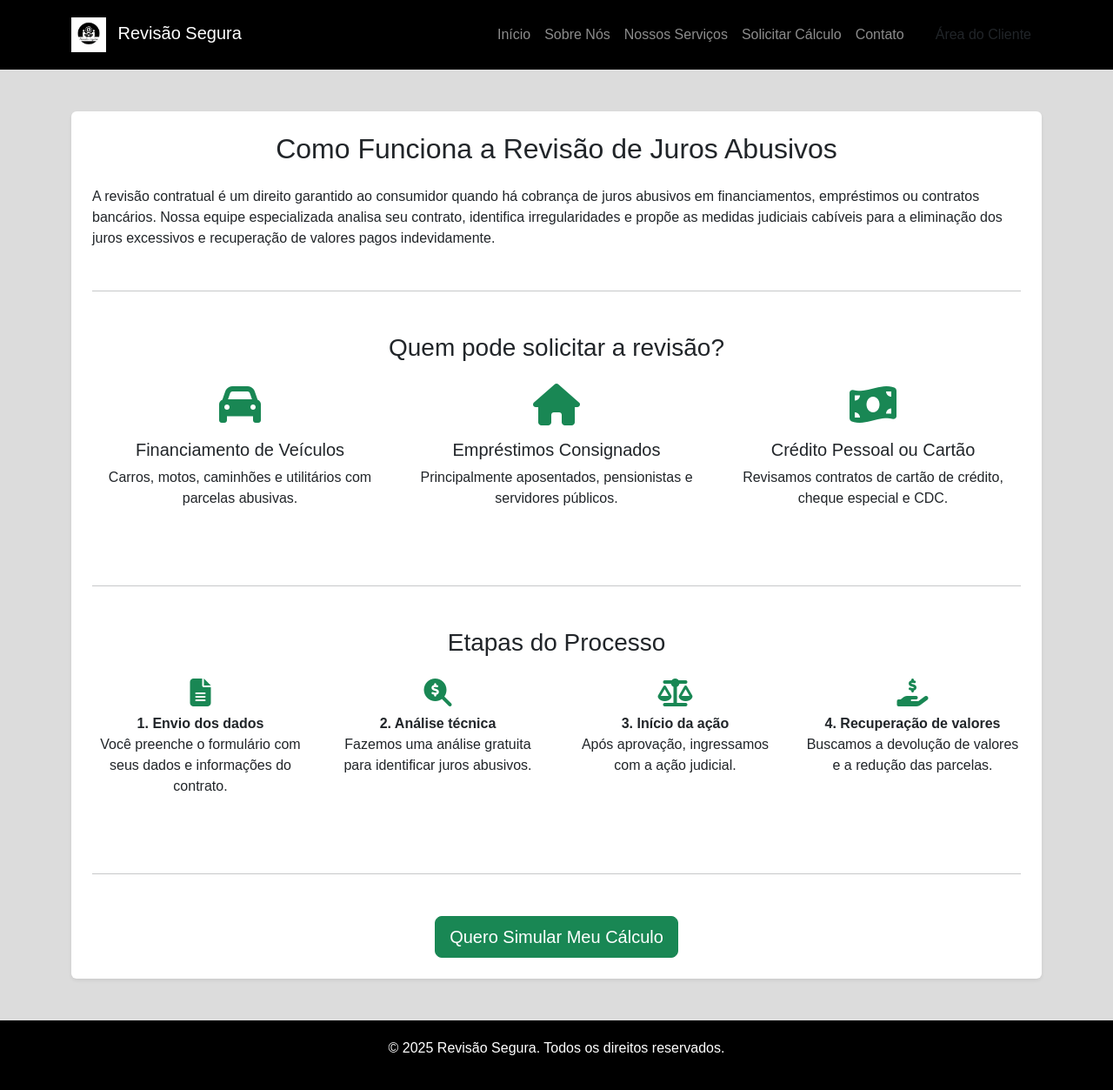
After one commit to revisaosegura/siterevisaosegura, a Django app: page /servicos/ in a window 1280 px wide. The commit adds this page. Shown: the whole page at 87% size. Run offline with Django 5.2, Linux system fonts and the light colour scheme.

Commit message:
🚀 Atualizações gerais no projeto revisao_segura

```diff
--- a/revisao_segura/settings.py
+++ b/revisao_segura/settings.py
@@ -23,7 +23,9 @@ ROOT_URLCONF = "revisao_segura.urls"
 
 # 🔹 Configuração do Banco de Dados PostgreSQL
 DATABASES = {
-    'default': dj_database_url.config(default='postgresql://siterevisaosegura_db_user:kmMn1GLtxNluXUOEY1TvJZyOxIiZJCHx@dpg-cv0g1dlsvqrc738r0r4g-a.oregon-postgres.render.com/siterevisaosegura_db')
+    'default': dj_database_url.parse(
+        'postgresql://revisao_user:wReqJqaDOzMkVy8uayvgjywRFblPQOwx@dpg-d0n2itt6ubrc73a1mhkg-a.oregon-postgres.render.com/revisao'
+    )
 }
 
 # Debug: Mostrar a configuração do banco
@@ -45,6 +47,7 @@ INSTALLED_APPS = [
     # Aplicativos internos
     'revisao_segura.usuarios',
     'revisao_segura.boletos',
+    'revisao_segura',
 ]
 
 # 🔹 Middlewares
--- a/revisao_segura/urls.py
+++ b/revisao_segura/urls.py
@@ -2,7 +2,7 @@ from django.contrib import admin
 from django.urls import path, include
 from django.conf import settings
 from django.conf.urls.static import static
-from revisao_segura.views import home, sobre, contato, upload_documento
+from revisao_segura.views import home, sobre, contato, upload_documento, calculo_view, servicos
 
 urlpatterns = [
     path('admin/', admin.site.urls),
@@ -12,6 +12,8 @@ urlpatterns = [
     path('usuarios/', include ('revisao_segura.usuarios.urls')),
     path('boletos/', include ('revisao_segura.boletos.urls')),
     path('upload/', upload_documento, name='upload_documento'),
+    path('calculo/', calculo_view, name='calculo'),
+    path('servicos/', servicos, name='servicos'),
 ] + static(settings.MEDIA_URL, document_root=settings.MEDIA_ROOT)
 
 # Configuração para servir arquivos estáticos e de mídia em ambiente de desenvolvimento
--- a/revisao_segura/views.py
+++ b/revisao_segura/views.py
@@ -27,6 +27,16 @@ def contato(request):
 
     return render(request, "contato.html")
 
+def calculo_view(request):
+    if request.method == 'POST':
+        # você pode personalizar isso depois
+        messages.success(request, 'Solicitação enviada com sucesso!')
+        return redirect('calculo')  # ou outra URL
+    return render(request, 'calculo.html')
+
+def servicos(request):
+    return render(request, 'servicos.html')
+
 def upload_documento(request):
     if request.method == 'POST' and request.FILES.get('file'):
         arquivo = request.FILES['file']
--- a/templates/base.html
+++ b/templates/base.html
@@ -114,6 +114,8 @@
                 <ul class="navbar-nav ms-auto">
                     <li class="nav-item"><a class="nav-link" href="/">Início</a></li>
                     <li class="nav-item"><a class="nav-link" href="/sobre/">Sobre Nós</a></li>
+                    <li class="nav-item"><a class="nav-link" href="/servicos/">Nossos Serviços</a></li>
+                    <li class="nav-item"><a class="nav-link" href="/calculo/">Solicitar Cálculo</a></li>
                     <li class="nav-item"><a class="nav-link" href="/contato/">Contato</a></li>
                     {% if user.is_authenticated %}
                         <li class="nav-item"><a class="nav-link btn btn-warning text-dark px-3 ms-2 btn-responsive" href="/usuarios/dashboard/">Área do Cliente</a></li>
@@ -130,7 +132,7 @@
     <div class="hero">
         <h1>Elimine Juros Abusivos Agora!</h1>
         <p>Te ajudamos a recuperar valores cobrados indevidamente em financiamentos, empréstimos e contratos.</p>
-    <button onclick="window.location.href='/contato/'">Fale Conosco</button>
+    <button onclick="abrirFormulario()">Solicitar Cálculo</button>
     </div>
 
     <div class="features">
@@ -181,3 +183,66 @@
     <script src="https://cdn.jsdelivr.net/npm/bootstrap@5.3.0/dist/js/bootstrap.bundle.min.js"></script>
 </body>
 </html>
+<!-- Botão que abre o formulário -->
+{% if request.path == "/" %}
+<script>
+    function abrirFormulario() {
+        var modal = new bootstrap.Modal(document.getElementById('formModal'));
+        modal.show();
+    }
+</script>
+
+<!-- Modal com formulário -->
+<div class="modal fade" id="formModal" tabindex="-1" aria-labelledby="formModalLabel" aria-hidden="true">
+  <div class="modal-dialog modal-lg modal-dialog-centered">
+    <div class="modal-content p-4">
+      <div class="modal-header">
+        <h5 class="modal-title" id="formModalLabel">Simule sua Revisão</h5>
+        <button type="button" class="btn-close" data-bs-dismiss="modal"></button>
+      </div>
+      <div class="modal-body">
+        <form method="post" action="/solicitar-calculo/">
+          {% csrf_token %}
+          <div class="row g-3">
+            <div class="col-md-6">
+              <label class="form-label">Nome completo</label>
+              <input type="text" name="nome" class="form-control" placeholder="ex: José da Silva" required>
+            </div>
+            <div class="col-md-6">
+              <label class="form-label">Número do Whatsapp</label>
+              <input type="text" name="whatsapp" class="form-control" placeholder="ex: (11) 98888-8888" required>
+            </div>
+            <div class="col-md-6">
+              <label class="form-label">Seu Melhor E-mail</label>
+              <input type="email" name="email" class="form-control" placeholder="ex: seu@email.com.br" required>
+            </div>
+            <div class="col-md-6">
+              <label class="form-label">Valor do Empréstimo ou Financiamento</label>
+              <input type="text" name="valor_total" class="form-control" placeholder="ex: 50.000,00" required>
+            </div>
+            <div class="col-md-6">
+              <label class="form-label">Quantidade Total de Parcelas</label>
+              <input type="number" name="qtd_parcelas" class="form-control" placeholder="ex: 48" required>
+            </div>
+            <div class="col-md-6">
+              <label class="form-label">Quantidade de Parcelas Pagas</label>
+              <input type="number" name="parcelas_pagas" class="form-control" placeholder="ex: 17" required>
+            </div>
+            <div class="col-md-6">
+              <label class="form-label">Valor das Parcelas</label>
+              <input type="text" name="valor_parcela" class="form-control" placeholder="ex: 2.200,00" required>
+            </div>
+            <div class="col-12">
+              <label class="form-label">Mensagem</label>
+              <textarea name="mensagem" class="form-control" rows="3" placeholder="Tenho um financiamento feito no banco Itaú e estou com parcelas atrasadas."></textarea>
+            </div>
+          </div>
+          <div class="text-center mt-4">
+            <button type="submit" class="btn btn-success btn-lg w-100">SOLICITAR CÁLCULO</button>
+          </div>
+        </form>
+      </div>
+    </div>
+  </div>
+</div>
+{% endif %}
--- /dev/null
+++ b/templates/servicos.html
@@ -0,0 +1,62 @@
+{% extends "base.html" %}
+
+{% block title %}Serviços | Revisão Segura{% endblock %}
+
+{% block content %}
+<div class="container mt-5 mb-5 bg-white p-4 rounded shadow-sm">
+
+    <h2 class="text-center mb-4">Como Funciona a Revisão de Juros Abusivos</h2>
+
+    <p>A revisão contratual é um direito garantido ao consumidor quando há cobrança de juros abusivos em financiamentos, empréstimos ou contratos bancários. Nossa equipe especializada analisa seu contrato, identifica irregularidades e propõe as medidas judiciais cabíveis para a eliminação dos juros excessivos e recuperação de valores pagos indevidamente.</p>
+
+    <hr class="my-5">
+
+    <h3 class="text-center mb-4">Quem pode solicitar a revisão?</h3>
+    <div class="row text-center">
+        <div class="col-md-4 mb-4">
+            <i class="fas fa-car fa-3x text-success mb-3"></i>
+            <h5>Financiamento de Veículos</h5>
+            <p>Carros, motos, caminhões e utilitários com parcelas abusivas.</p>
+        </div>
+        <div class="col-md-4 mb-4">
+            <i class="fas fa-home fa-3x text-success mb-3"></i>
+            <h5>Empréstimos Consignados</h5>
+            <p>Principalmente aposentados, pensionistas e servidores públicos.</p>
+        </div>
+        <div class="col-md-4 mb-4">
+            <i class="fas fa-money-bill-wave fa-3x text-success mb-3"></i>
+            <h5>Crédito Pessoal ou Cartão</h5>
+            <p>Revisamos contratos de cartão de crédito, cheque especial e CDC.</p>
+        </div>
+    </div>
+
+    <hr class="my-5">
+
+    <h3 class="text-center mb-4">Etapas do Processo</h3>
+    <div class="row text-center">
+        <div class="col-md-3 col-6 mb-4">
+            <i class="fas fa-file-alt fa-2x text-success mb-2"></i>
+            <p><strong>1. Envio dos dados</strong><br>Você preenche o formulário com seus dados e informações do contrato.</p>
+        </div>
+        <div class="col-md-3 col-6 mb-4">
+            <i class="fas fa-search-dollar fa-2x text-success mb-2"></i>
+            <p><strong>2. Análise técnica</strong><br>Fazemos uma análise gratuita para identificar juros abusivos.</p>
+        </div>
+        <div class="col-md-3 col-6 mb-4">
+            <i class="fas fa-balance-scale fa-2x text-success mb-2"></i>
+            <p><strong>3. Início da ação</strong><br>Após aprovação, ingressamos com a ação judicial.</p>
+        </div>
+        <div class="col-md-3 col-6 mb-4">
+            <i class="fas fa-hand-holding-usd fa-2x text-success mb-2"></i>
+            <p><strong>4. Recuperação de valores</strong><br>Buscamos a devolução de valores e a redução das parcelas.</p>
+        </div>
+    </div>
+
+    <hr class="my-5">
+
+    <div class="text-center">
+        <a href="/calculo/" class="btn btn-success btn-lg">Quero Simular Meu Cálculo</a>
+    </div>
+
+</div>
+{% endblock %}
```
Also changed, not shown: revisao_segura/usuarios/admin.py (+6 -1 lines), revisao_segura/usuarios/models.py (+14 -0 lines), revisao_segura/usuarios/views.py (+59 -0 lines), templates/calculo.html (added, +49 -0 lines), revisao_segura/usuarios/migrations/0005_calculorevisional.py (added), 2 other files.
